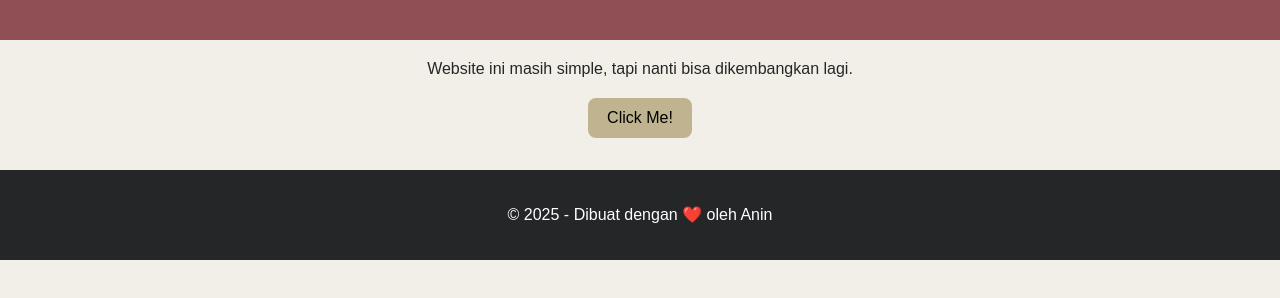
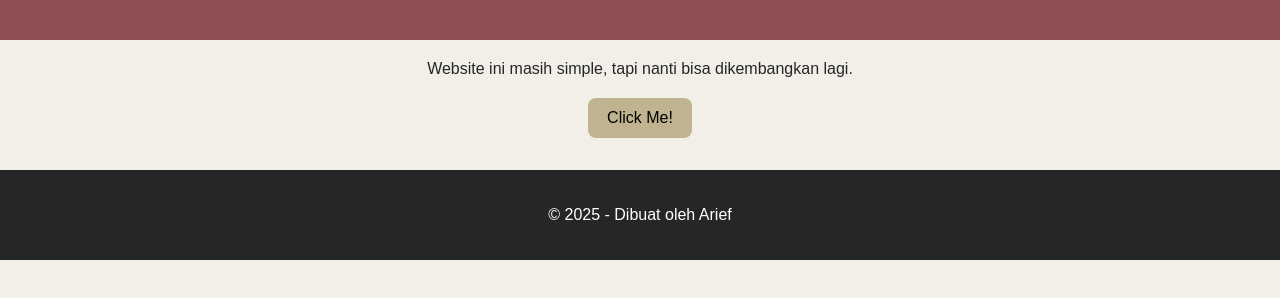
Before and after one commit to ariefprasetyohadi/ngopibro, a plain HTML site: page index.html in a window 1280 px wide. Shown: the part 118-416 px from the top of the page. Drawn offline with Linux system fonts and the light colour scheme.

Commit message:
Update index.html

```diff
--- a/index.html
+++ b/index.html
@@ -17,7 +17,7 @@
   </main>
 
   <footer>
-    <p>© 2025 - Dibuat dengan ❤️ oleh Anin</p>
+    <p>© 2025 - Dibuat  oleh Arief </p>
   </footer>
 </body>
 </html>
```
